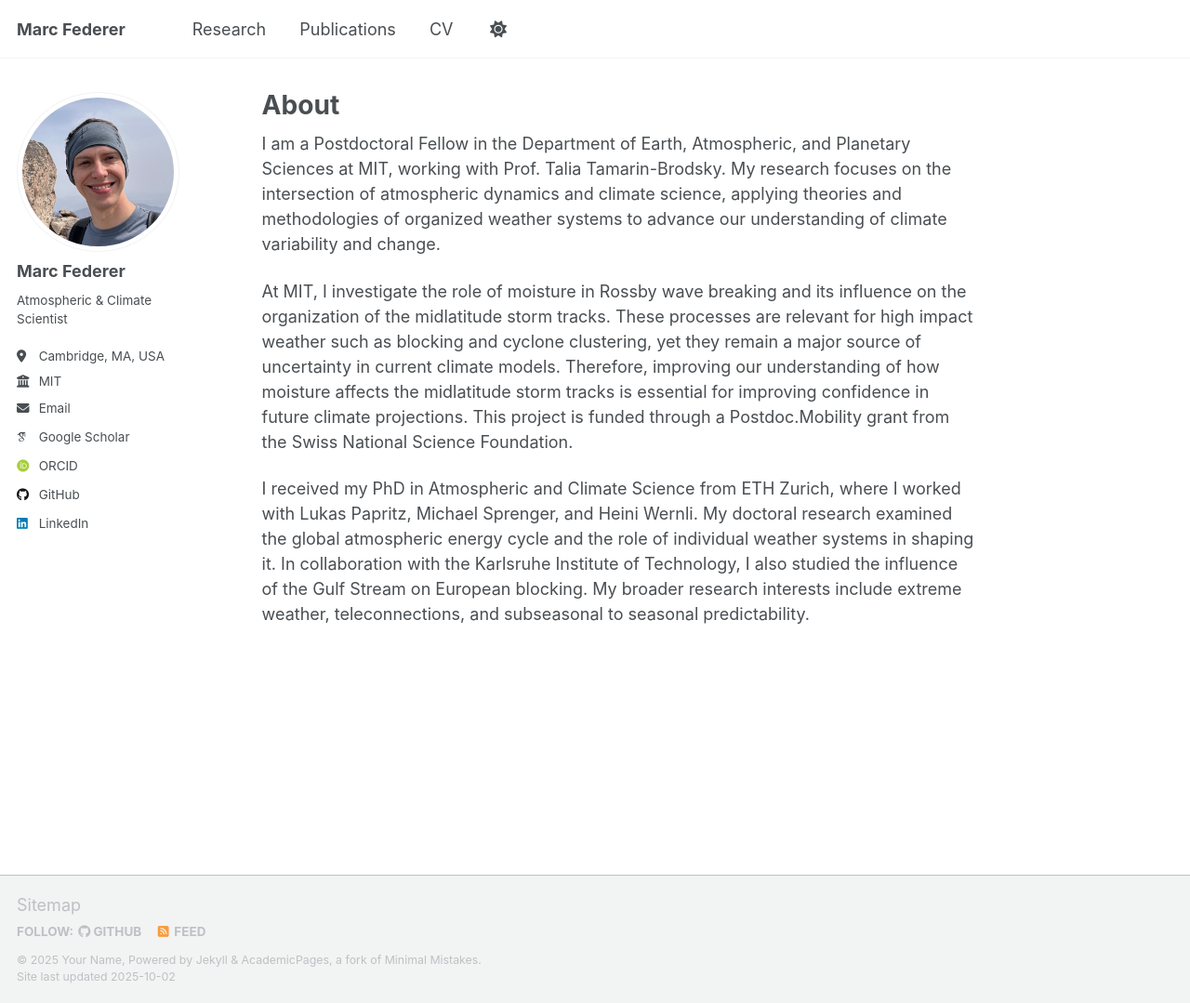
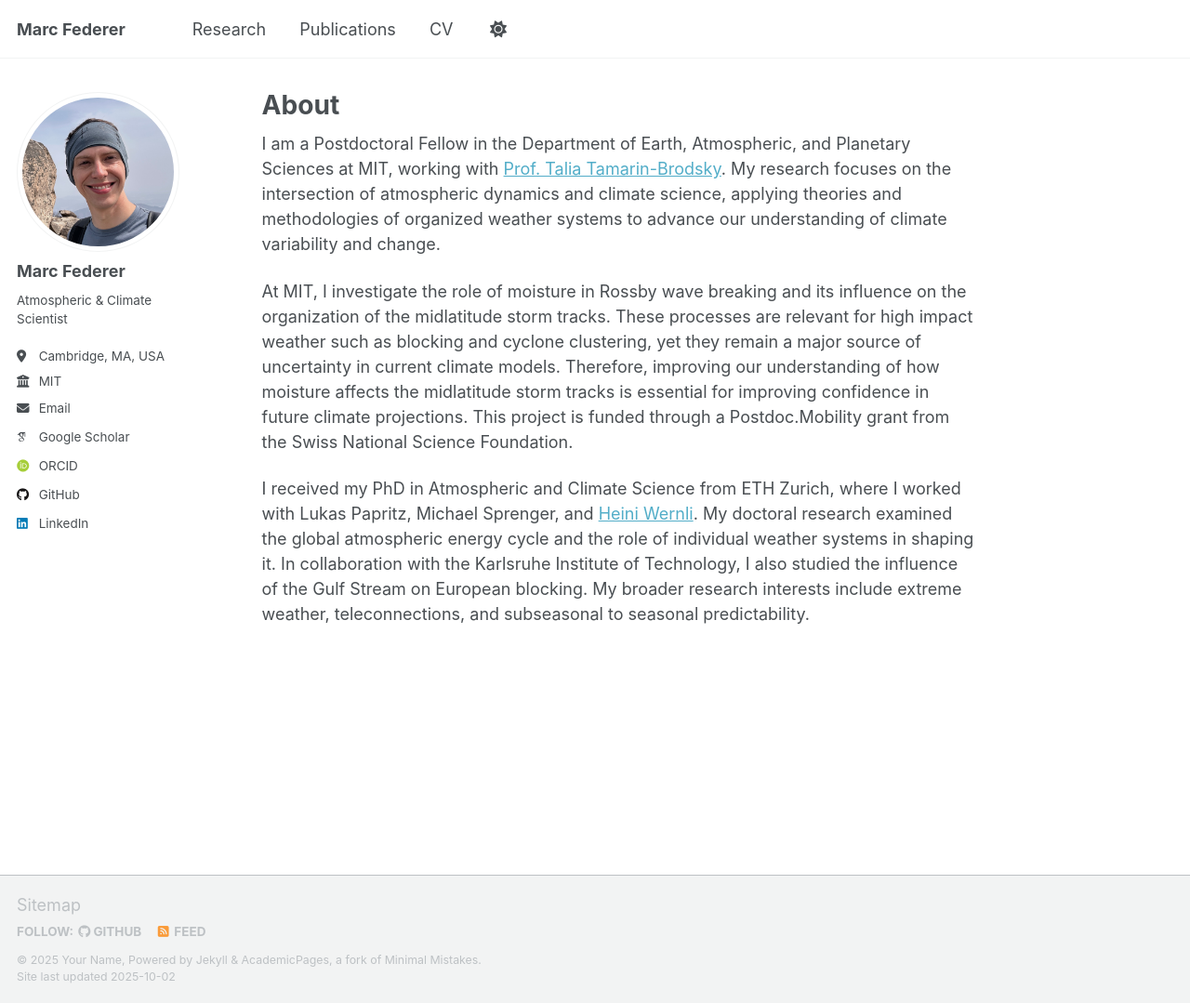
Before and after one commit to marcfederer/marcfederer.github.io, a Jekyll site: the page built from _pages/about.md, in a window 1280 px wide and 1079 px high. Shown: the whole window at 93% size. Built offline with Jekyll 4.4.1, drawn with Linux system fonts in a browser that asks for light colours; some web fonts are replaced; a script that is not in the unit is left out; part of the change alters nothing that is shown.

```diff
--- a/_pages/about.md
+++ b/_pages/about.md
@@ -7,8 +7,8 @@ redirect_from:
   - /about.html
 ---
 
-I am a Postdoctoral Fellow in the Department of Earth, Atmospheric, and Planetary Sciences at MIT, working with Prof. Talia Tamarin-Brodsky. My research focuses on the intersection of atmospheric dynamics and climate science, applying theories and methodologies of organized weather systems to advance our understanding of climate variability and change.
+I am a Postdoctoral Fellow in the Department of Earth, Atmospheric, and Planetary Sciences at MIT, working with [Prof. Talia Tamarin-Brodsky](https://taliatamarin.wixsite.com/taliatamarin). My research focuses on the intersection of atmospheric dynamics and climate science, applying theories and methodologies of organized weather systems to advance our understanding of climate variability and change.
 
 At MIT, I investigate the role of moisture in Rossby wave breaking and its influence on the organization of the midlatitude storm tracks. These processes are relevant for high impact weather such as blocking and cyclone clustering, yet they remain a major source of uncertainty in current climate models. Therefore, improving our understanding of how moisture affects the midlatitude storm tracks is essential for improving confidence in future climate projections. This project is funded through a Postdoc.Mobility grant from the Swiss National Science Foundation.
 
-I received my PhD in Atmospheric and Climate Science from ETH Zurich, where I worked with Lukas Papritz, Michael Sprenger, and Heini Wernli. My doctoral research examined the global atmospheric energy cycle and the role of individual weather systems in shaping it. In collaboration with the Karlsruhe Institute of Technology, I also studied the influence of the Gulf Stream on European blocking. My broader research interests include extreme weather, teleconnections, and subseasonal to seasonal predictability.
+I received my PhD in Atmospheric and Climate Science from ETH Zurich, where I worked with Lukas Papritz, Michael Sprenger, and [Heini Wernli](https://iac.ethz.ch/group/atmospheric-dynamics.html). My doctoral research examined the global atmospheric energy cycle and the role of individual weather systems in shaping it. In collaboration with the Karlsruhe Institute of Technology, I also studied the influence of the Gulf Stream on European blocking. My broader research interests include extreme weather, teleconnections, and subseasonal to seasonal predictability.
```
